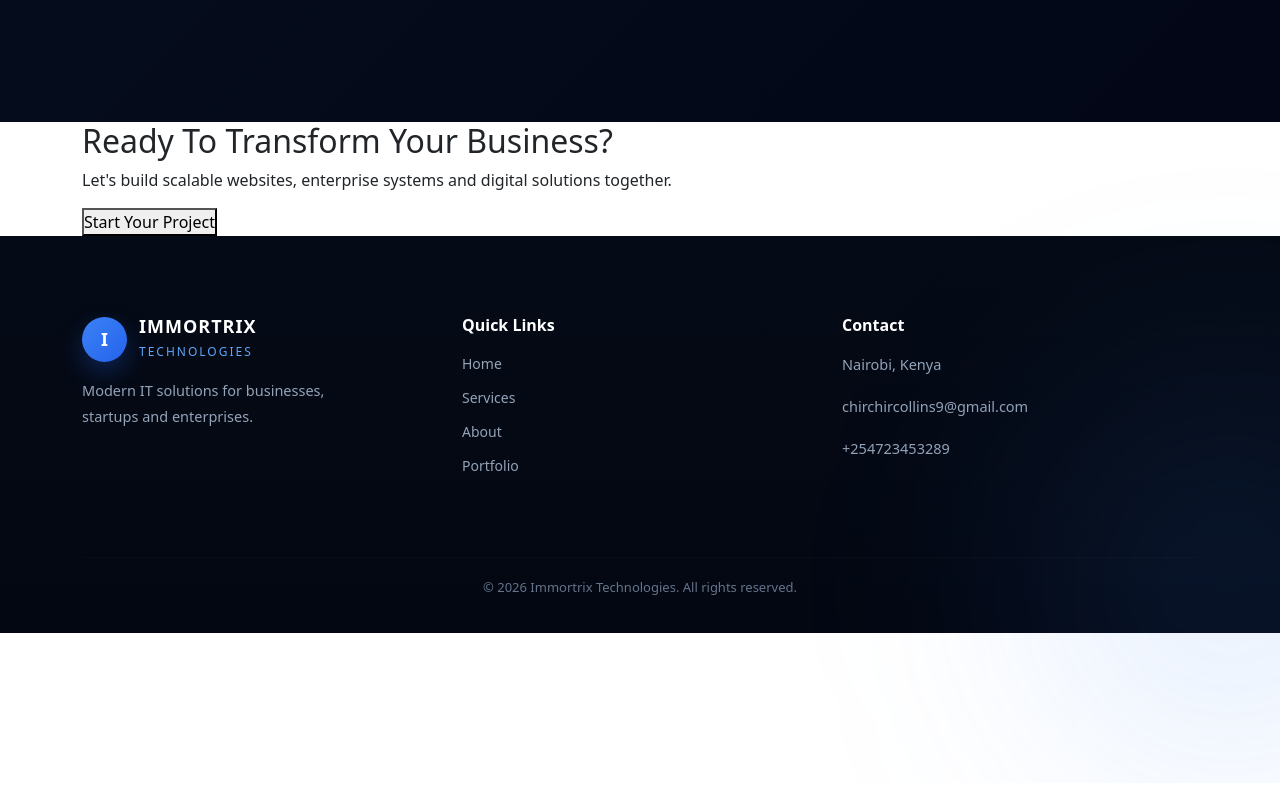
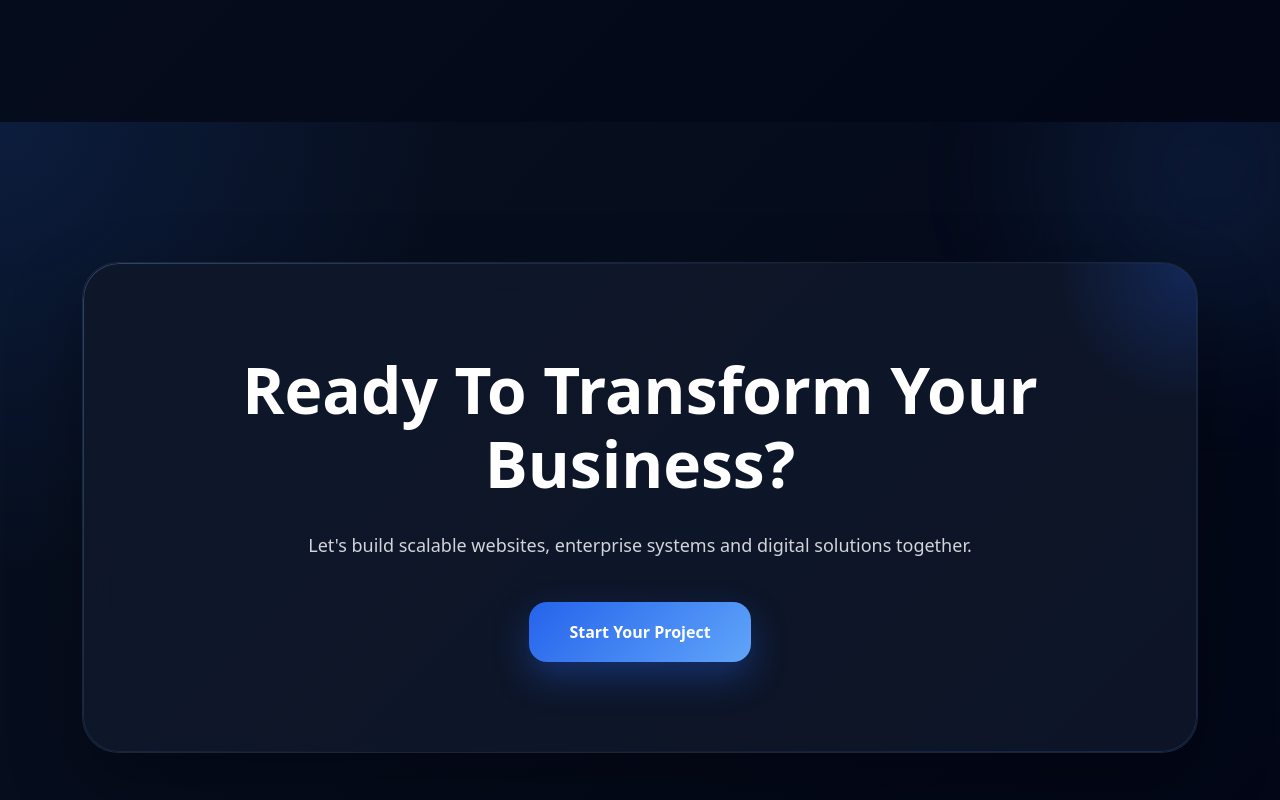
Before and after one commit to collins-coder/immortrix-website, a React (Create React App) app: page / in a window 1280 px wide. Shown: the part 6460-7260 px from the top of the page. Built offline with nearby package versions, Linux system fonts and the light colour scheme.

Commit message:
update footer

```diff
--- a/src/styles/main.css
+++ b/src/styles/main.css
@@ -1737,3 +1737,222 @@ section {
     justify-content: flex-start;
   }
 }
+
+/* ================= CTA SECTION ================= */
+
+.cta-section {
+  position: relative;
+
+  padding: 140px 0;
+
+  background:
+    radial-gradient(circle at top left,
+    rgba(37,99,235,0.14),
+    transparent 30%),
+
+    linear-gradient(
+      135deg,
+      #081120 0%,
+      #020617 100%
+    );
+
+  overflow: hidden;
+}
+
+.cta-section::before {
+  content: "";
+
+  position: absolute;
+
+  width: 500px;
+  height: 500px;
+
+  background:
+    radial-gradient(
+      circle,
+      rgba(59,130,246,0.14),
+      transparent 70%
+    );
+
+  top: -200px;
+  right: -180px;
+
+  filter: blur(40px);
+}
+
+.cta-card {
+  position: relative;
+
+  background:
+    linear-gradient(
+      135deg,
+      rgba(15,23,42,0.96),
+      rgba(15,23,42,0.82)
+    );
+
+  border: 1px solid rgba(148,163,184,0.10);
+
+  border-radius: 36px;
+
+  padding: 90px 50px;
+
+  text-align: center;
+
+  overflow: hidden;
+
+  backdrop-filter: blur(18px);
+
+  box-shadow:
+    0 30px 70px rgba(0,0,0,0.35);
+}
+
+.cta-card::before {
+  content: "";
+
+  position: absolute;
+
+  width: 260px;
+  height: 260px;
+
+  border-radius: 50%;
+
+  background:
+    radial-gradient(
+      circle,
+      rgba(37,99,235,0.22),
+      transparent 70%
+    );
+
+  top: -120px;
+  right: -120px;
+}
+
+.cta-card::after {
+  content: "";
+
+  position: absolute;
+
+  inset: 0;
+
+  border-radius: 36px;
+
+  padding: 1px;
+
+  background:
+    linear-gradient(
+      135deg,
+      rgba(96,165,250,0.35),
+      transparent,
+      rgba(59,130,246,0.22)
+    );
+
+  -webkit-mask:
+    linear-gradient(#fff 0 0) content-box,
+    linear-gradient(#fff 0 0);
+  mask:
+    linear-gradient(#fff 0 0) content-box,
+    linear-gradient(#fff 0 0);
+
+  -webkit-mask-composite: xor;
+  mask-composite: exclude;
+
+  pointer-events: none;
+}
+
+.cta-card h2 {
+  position: relative;
+  z-index: 5;
+
+  font-size: 64px;
+  font-weight: 800;
+
+  line-height: 1.15;
+
+  margin-bottom: 28px;
+
+  color: white;
+}
+
+.cta-card p {
+  position: relative;
+  z-index: 5;
+
+  max-width: 760px;
+
+  margin: auto auto 40px;
+
+  color: #d1d5db;
+
+  line-height: 1.9;
+
+  font-size: 18px;
+}
+
+.cta-btn {
+  position: relative;
+  z-index: 5;
+
+  background:
+    linear-gradient(
+      135deg,
+      #2563eb,
+      #60a5fa
+    );
+
+  border: none;
+
+  color: white;
+
+  padding: 18px 40px;
+
+  border-radius: 18px;
+
+  font-weight: 700;
+
+  font-size: 16px;
+
+  transition: 0.35s ease;
+
+  box-shadow:
+    0 15px 35px rgba(37,99,235,0.35);
+}
+
+.cta-btn:hover {
+  transform: translateY(-5px);
+
+  box-shadow:
+    0 20px 45px rgba(37,99,235,0.45);
+}
+
+/* ================= RESPONSIVE ================= */
+
+@media(max-width: 992px) {
+
+  .cta-card h2 {
+    font-size: 48px;
+  }
+
+  .cta-card {
+    padding: 70px 35px;
+  }
+}
+
+@media(max-width: 768px) {
+
+  .cta-card h2 {
+    font-size: 36px;
+  }
+
+  .cta-card p {
+    font-size: 16px;
+  }
+
+  .cta-card {
+    padding: 55px 25px;
+    border-radius: 28px;
+  }
+
+  .cta-btn {
+    width: 100%;
+  }
+}
```
